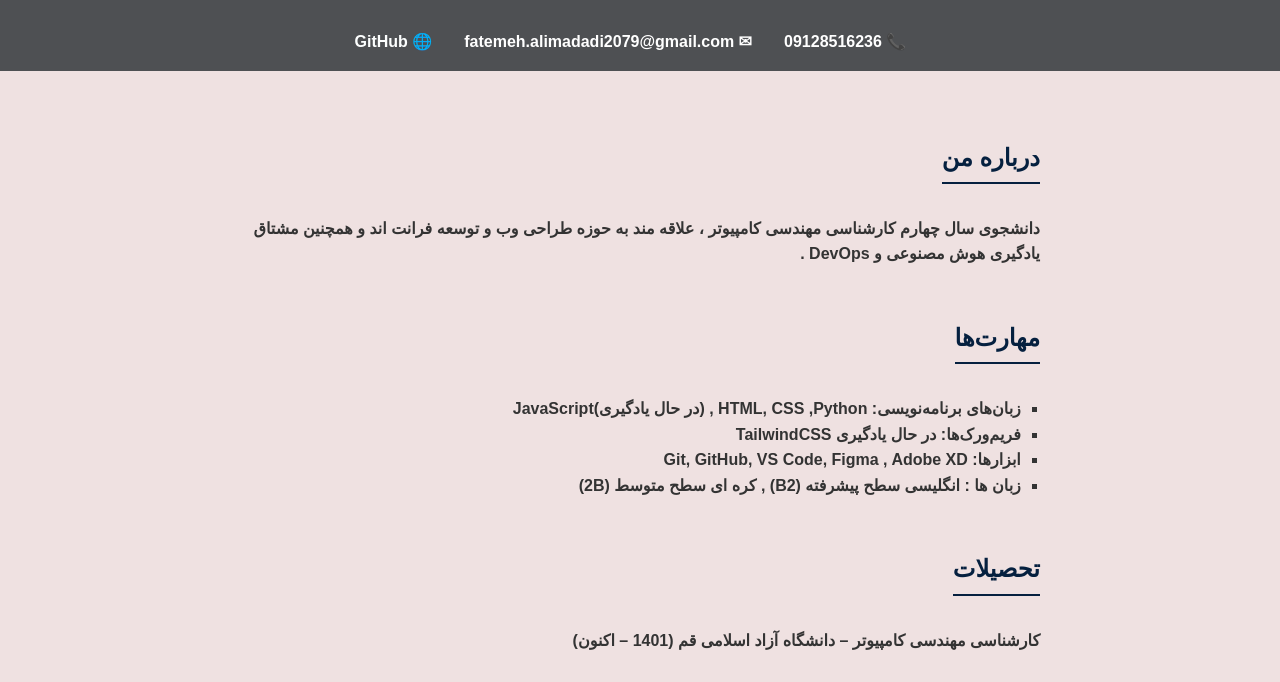
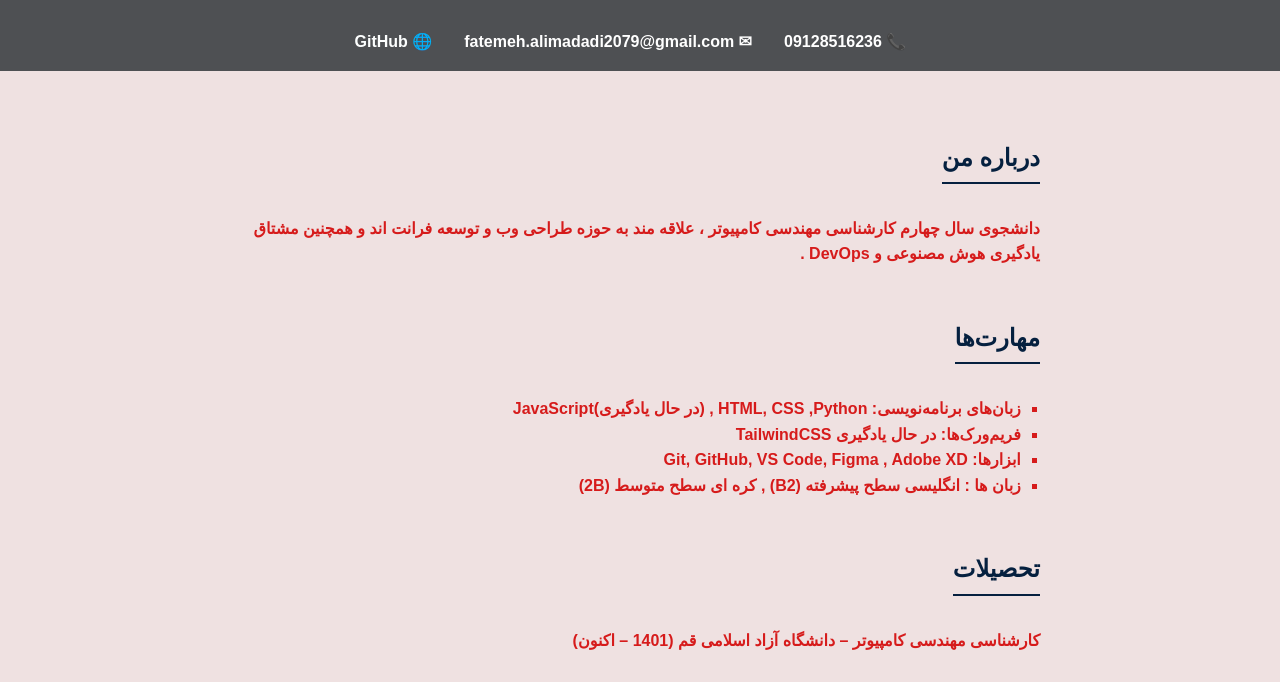
Before and after one commit to stay-0-sudo/resume, a plain HTML site: page index.html in a window 1280 px wide. Shown: the part 54-736 px from the top of the page. Drawn offline with Linux system fonts and the light colour scheme.

```diff
--- a/css/style.css
+++ b/css/style.css
@@ -1,7 +1,7 @@
  body {
       font-family: Vazir, Arial, sans-serif;
       background: #efe1e1;
-      color: #333;
+      color: #d61b1b;
       line-height: 1.6;
       direction: rtl;
       margin: 0;
```
